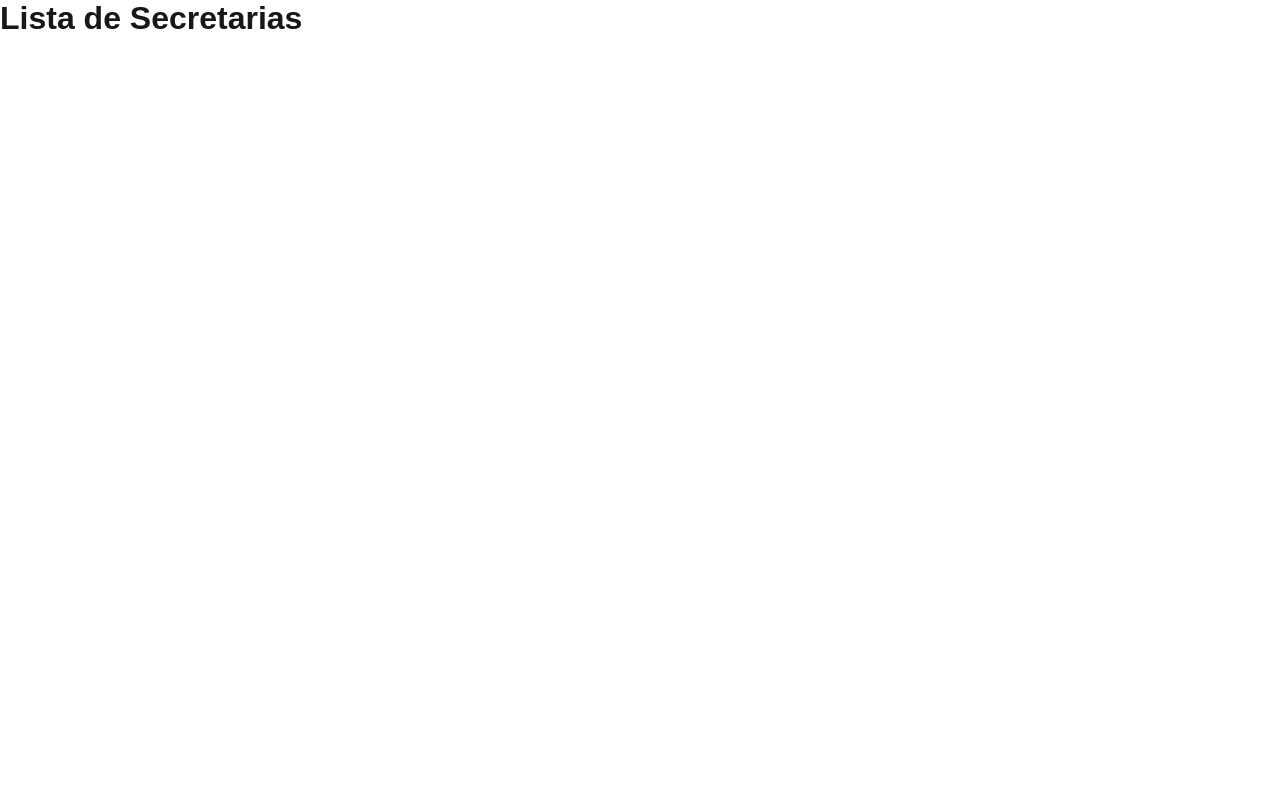
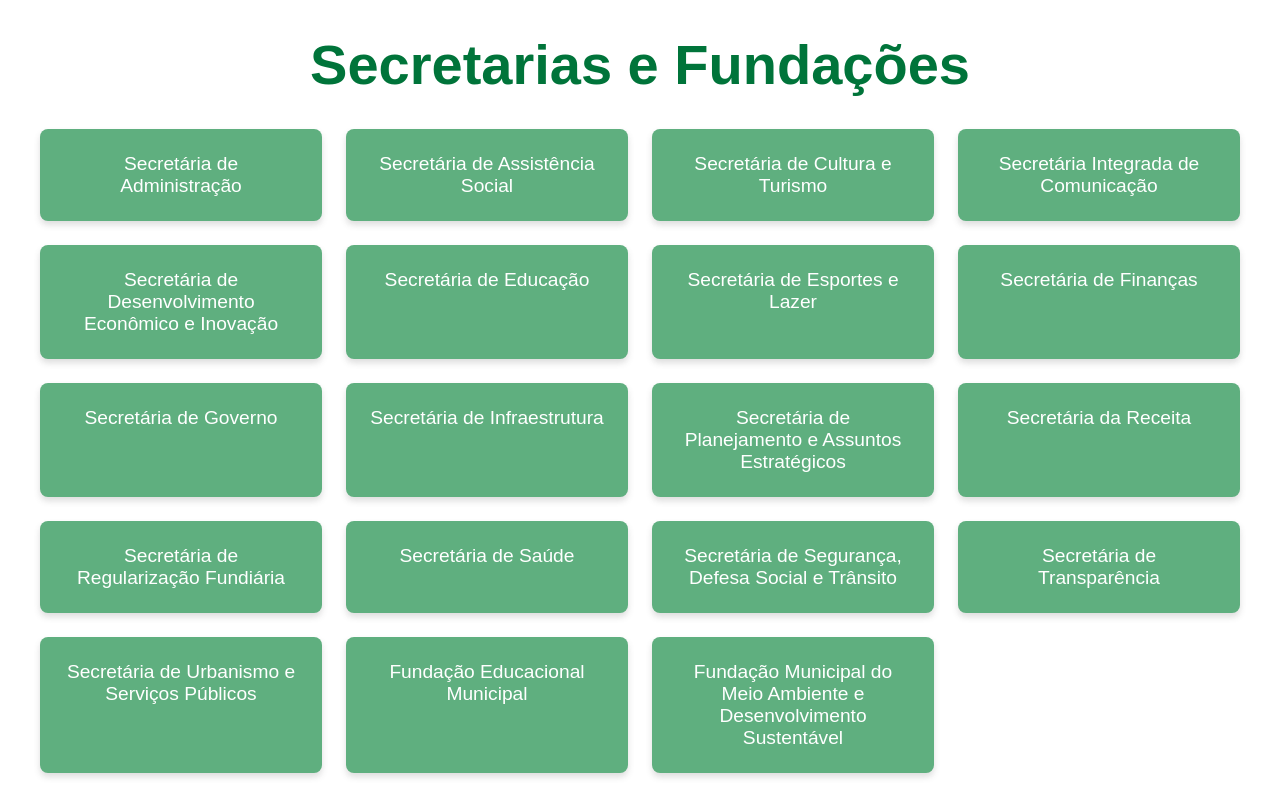
Before and after one commit to bernardothives/Plano-de-Metas-PMSJ, a Next.js app: page /secretarias in a window 1280 px wide. Built offline with nearby package versions, Linux system fonts and the light colour scheme.

Commit message:
create secretarias pages

```diff
--- /dev/null
+++ b/src/app/secretarias/page.module.css
@@ -0,0 +1,46 @@
+/* Fundo geral */
+.main {
+    min-height: 100vh;
+    padding: 2rem;
+    background-color: #FFFFFF; /* Branco */
+    display: flex;
+    flex-direction: column;
+    align-items: center;
+  }
+
+  /* Título da página */
+  .title {
+    color: #00743A; /* Tom de verde mais escuro */
+    font-size: 3.5rem;
+    font-weight: bold;
+    margin-bottom: 2rem;
+  }
+
+  /* Grid para os cards */
+  .grid {
+    display: grid;
+    grid-template-columns: repeat(auto-fit, minmax(250px, 1fr));
+    gap: 1.5rem;
+    width: 100%;
+    max-width: 1200px;
+  }
+
+  /* Card de cada secretaria */
+  .card {
+    background: #5FAF7F; /* Verde intermediário */
+    color: #FFFFFF;
+    padding: 1.5rem;
+    border-radius: 8px;
+    text-decoration: none;
+    font-size: 1.2rem;
+    text-align: center;
+    box-shadow: 0 4px 6px rgba(88, 88, 90, 0.2); /* Toque de #58585A */
+    transition: transform 0.2s ease, box-shadow 0.2s ease, background-color 0.2s ease;
+  }
+
+  /* Efeito hover do card */
+  .card:hover {
+    transform: translateY(-5px);
+    box-shadow: 0 8px 10px rgba(88, 88, 90, 0.3);
+    background: #00743A; /* Fica mais escuro ao passar o mouse */
+  }
--- a/src/app/secretarias/page.tsx
+++ b/src/app/secretarias/page.tsx
@@ -1,8 +1,51 @@
-export default function Secretarias() {
-    return (
-      <main>
-        <h1>Lista de Secretarias</h1>
-        {/* Aqui você colocaria a lógica para exibir as secretarias */}
-      </main>
-    );
+import Link from 'next/link'
+import styles from './page.module.css'
+
+export default function SecretariaPage() {
+  const secretarias = [
+    "Secretária de Administração",
+    "Secretária de Assistência Social",
+    "Secretária de Cultura e Turismo",
+    "Secretária Integrada de Comunicação",
+    "Secretária de Desenvolvimento Econômico e Inovação",
+    "Secretária de Educação",
+    "Secretária de Esportes e Lazer",
+    "Secretária de Finanças",
+    "Secretária de Governo",
+    "Secretária de Infraestrutura",
+    "Secretária de Planejamento e Assuntos Estratégicos",
+    "Secretária da Receita",
+    "Secretária de Regularização Fundiária",
+    "Secretária de Saúde",
+    "Secretária de Segurança, Defesa Social e Trânsito",
+    "Secretária de Transparência",
+    "Secretária de Urbanismo e Serviços Públicos",
+    "Fundação Educacional Municipal",
+    "Fundação Municipal do Meio Ambiente e Desenvolvimento Sustentável"
+  ]
+
+  // Função para gerar uma URL amigável (slug) para cada secretaria.
+  function getSlug(name: string): string {
+    return name
+      .toLowerCase()
+      .normalize("NFD")
+      .replace(/[\u0300-\u036f]/g, "") // Remove acentuação
+      .replace(/,/g, '')
+      .replace(/[^a-z0-9\s-]/g, '')
+      .trim()
+      .replace(/\s+/g, '-')
   }
+
+  return (
+    <main className={styles.main}>
+      <h1 className={styles.title}>Secretarias e Fundações</h1>
+      <div className={styles.grid}>
+        {secretarias.map((nome) => (
+          <Link key={nome} href={`/secretarias/${getSlug(nome)}`} className={styles.card}>
+            {nome}
+          </Link>
+        ))}
+      </div>
+    </main>
+  )
+}
```
Also changed, not shown: package.json (+5 -4 lines), src/app/secretarias/secretaria-de-educacao/page.tsx (added, +22 -0 lines), src/components/ProtectedContent.jsx (added, +74 -0 lines), 1 other file (tests, documents, lock files or other folders).
